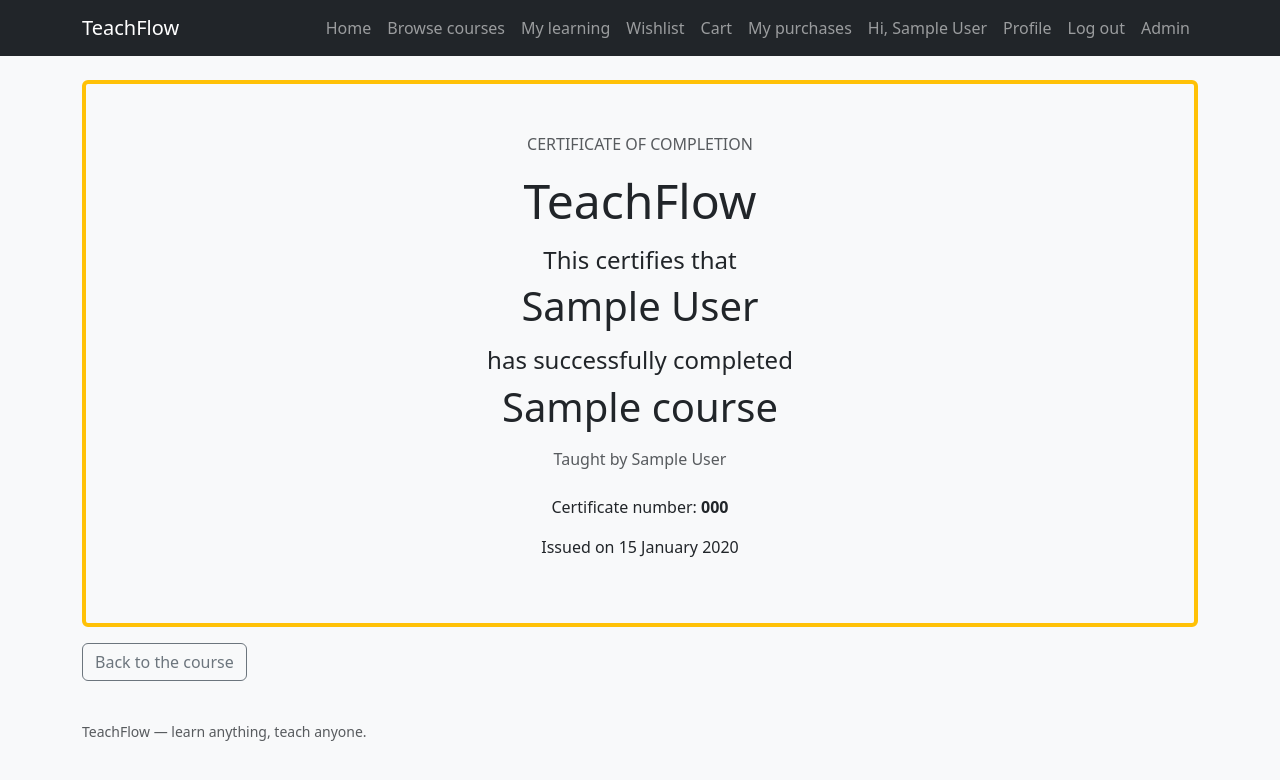
After one commit to AwaisSabit/teachflow-django, a Django app: page /learning/courses/1/certificate/ in a window 1280 px wide. The commit adds this page. Shown: the top 780 px of the page. Run offline with Django 5.2, Linux system fonts and the light colour scheme; a user stored in the database is signed in; tables that the repository leaves empty hold one stand-in row (values such as "Sample post").

Commit message:
Add the certificate of completion for finished courses

```diff
--- a/apps/learning/models.py
+++ b/apps/learning/models.py
@@ -202,3 +202,40 @@ def has_passed_all_quizzes(enrollment):
     return all(
         has_passed(quiz, enrollment.student) for quiz in quizzes
     )
+
+
+class Certificate(models.Model):
+    """A certificate earned by finishing a course.
+
+    One enrolment earns at most one certificate, when the student
+    has completed every lesson and passed every quiz. The number
+    is sequential, so each certificate can be checked by its number.
+    """
+
+    enrollment = models.OneToOneField(
+        Enrollment, on_delete=models.CASCADE, related_name="certificate"
+    )
+    certificate_number = models.CharField(max_length=20, unique=True, blank=True)
+    issued_at = models.DateTimeField(auto_now_add=True)
+
+    def save(self, *args, **kwargs):
+        if not self.certificate_number:
+            last = (
+                Certificate.objects.order_by("-id")
+                .values_list("id", flat=True)
+                .first()
+            )
+            self.certificate_number = f"TF-CERT-{((last or 0) + 1):06d}"
+        super().save(*args, **kwargs)
+
+    def __str__(self):
+        return f"{self.certificate_number} — {self.enrollment.course.title}"
+
+
+def is_eligible_for_certificate(enrollment):
+    """True when the student finished every lesson and passed every
+    quiz in the course."""
+    return (
+        progress_percent(enrollment) == 100
+        and has_passed_all_quizzes(enrollment)
+    )
--- a/apps/learning/urls.py
+++ b/apps/learning/urls.py
@@ -15,4 +15,5 @@ urlpatterns = [
     path("quizzes/<int:quiz_pk>/take/", views.quiz_take, name="quiz_take"),
     path("attempts/<int:attempt_pk>/", views.quiz_result, name="quiz_result"),
     path("quizzes/<int:quiz_pk>/results/", views.quiz_results, name="quiz_results"),
+    path("courses/<int:course_pk>/certificate/", views.certificate, name="certificate"),
 ]
--- a/apps/learning/views.py
+++ b/apps/learning/views.py
@@ -21,9 +21,13 @@ from .models import (
     QuizAttempt,
     QuizChoice,
     QuizQuestion,
+    Certificate,
     best_attempt,
     has_passed,
+    has_passed_all_quizzes,
+    is_eligible_for_certificate,
     is_enrolled,
+    progress_percent,
 )
 
 
@@ -300,3 +304,37 @@ def quiz_results(request, quiz_pk):
             "passed": has_passed(quiz, request.user),
         },
     )
+
+
+@login_required
+def certificate(request, course_pk):
+    """The certificate page for one course.
+
+    Only the enrolled student may see it, and only once they have
+    finished every lesson and passed every quiz. Until then the
+    page says plainly what is still missing. When the student
+    qualifies, the certificate is created once and shown every
+    time after.
+    """
+    course = get_object_or_404(Course, pk=course_pk)
+    enrollment = Enrollment.objects.filter(
+        student=request.user, course=course
+    ).first()
+    if enrollment is None:
+        raise PermissionDenied("Enrol on this course to earn its certificate.")
+    eligible = is_eligible_for_certificate(enrollment)
+    cert = None
+    if eligible:
+        cert, _ = Certificate.objects.get_or_create(enrollment=enrollment)
+    return render(
+        request,
+        "learning/certificate.html",
+        {
+            "course": course,
+            "enrollment": enrollment,
+            "eligible": eligible,
+            "certificate": cert,
+            "progress": progress_percent(enrollment),
+            "quizzes_passed": has_passed_all_quizzes(enrollment),
+        },
+    )
--- a/templates/courses/detail.html
+++ b/templates/courses/detail.html
@@ -93,6 +93,7 @@
             <div class="progress mb-2" role="progressbar" aria-valuenow="{{ progress }}" aria-valuemin="0" aria-valuemax="100" aria-label="Course progress">
               <div class="progress-bar" style="width: {{ progress }}%">{{ progress }}%</div>
             </div>
+            <p><a class="btn btn-outline-success btn-sm" href="{% url 'learning:certificate' course.pk %}">View my certificate</a></p>
           {% elif user.is_authenticated %}
             {% if course.is_free %}
               <form method="post" action="{% url 'learning:enrol' course.pk %}">
--- /dev/null
+++ b/templates/learning/certificate.html
@@ -0,0 +1,30 @@
+{% extends "base.html" %}
+{% block title %}Certificate — {{ course.title }}{% endblock %}
+{% block content %}
+{% if eligible %}
+  <div class="border border-4 border-warning rounded p-5 text-center">
+    <p class="text-uppercase text-muted">Certificate of completion</p>
+    <h1 class="display-5 mb-3">TeachFlow</h1>
+    <p class="h4">This certifies that</p>
+    <p class="display-6">{{ user.display_name|default:user.username }}</p>
+    <p class="h4">has successfully completed</p>
+    <p class="display-6">{{ course.title }}</p>
+    <p class="text-muted">Taught by {{ course.instructor.display_name|default:course.instructor.username }}</p>
+    <p class="mt-4">Certificate number: <strong>{{ certificate.certificate_number }}</strong></p>
+    <p>Issued on {{ certificate.issued_at|date:"j F Y" }}</p>
+  </div>
+  <p class="mt-3"><a class="btn btn-outline-secondary" href="{% url 'courses:detail' course.pk %}">Back to the course</a></p>
+{% else %}
+  <div class="row justify-content-center">
+    <div class="col-md-6">
+      <h1 class="h3 mb-3">Certificate — {{ course.title }}</h1>
+      <p>You have not earned this certificate yet. Here is what is left:</p>
+      <ul>
+        <li>Course progress: {{ progress }}% — you need 100%.</li>
+        <li>Quizzes passed: {% if quizzes_passed %}yes{% else %}not yet{% endif %}</li>
+      </ul>
+      <p><a class="btn btn-primary" href="{% url 'courses:detail' course.pk %}">Continue the course</a></p>
+    </div>
+  </div>
+{% endif %}
+{% endblock %}
```
Also changed, not shown: tests/test_certificates.py (added, +108 -0 lines), apps/learning/migrations/0005_certificate.py (added).
